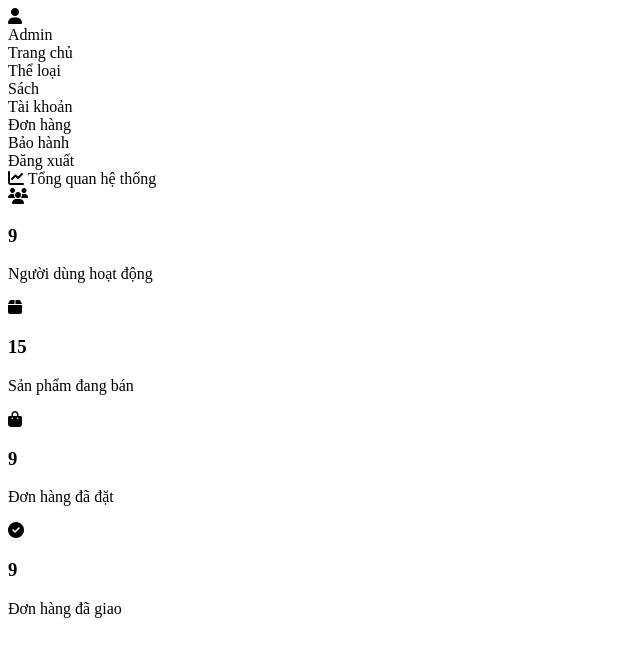
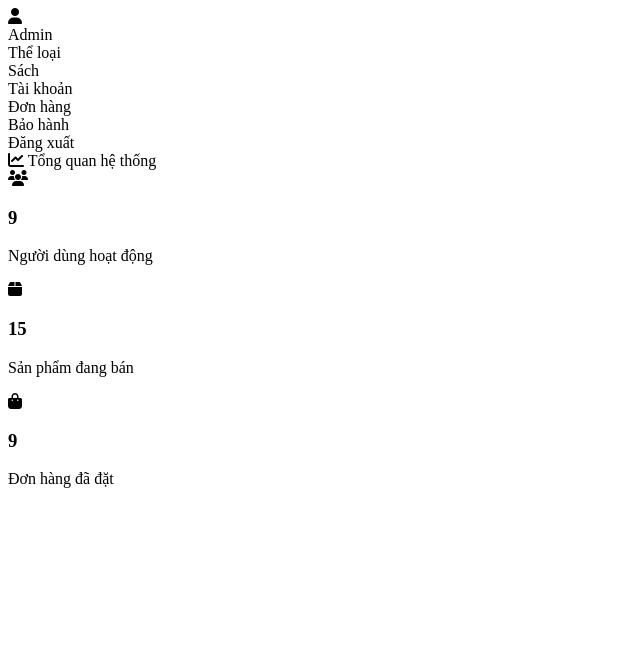
Before and after one commit to ngsouthbrother04/DOAN_WEB2, a PHP site: page /admin.php in a window 1280 px wide. Shown: the top 657 px of the page, without its empty margins (0-640 px from the left). Run offline with PHP 8.4, Linux system fonts and the light colour scheme; data comes from the database, SQL or seed files in the repository.

Commit message:
sửa lại giao diện admin

```diff
--- a/PHP/admin.php
+++ b/PHP/admin.php
@@ -8,12 +8,7 @@ $totalProducts = mysqli_fetch_assoc(mysqli_query($conn, "SELECT COUNT(*) as tota
 $totalOrders = mysqli_fetch_assoc(mysqli_query($conn, "SELECT COUNT(*) as total FROM DONHANG"))['total'];
 $orders = mysqli_fetch_assoc(mysqli_query($conn, "SELECT COUNT(*) as total FROM DONHANG"))['total'];
 
-// Kiểm tra phiên đăng nhập admin
-// session_start();
-// if (!isset($_SESSION['admin_id'])) {
-//    header("Location: login.php");
-//    exit();
-// }
+
 ?>
 
 <!DOCTYPE html>
@@ -36,7 +31,6 @@ $orders = mysqli_fetch_assoc(mysqli_query($conn, "SELECT COUNT(*) as total FROM
          <div>Admin</div>
       </div>
 
-      <div class="menu-item" data-target="edit_taikhoan.php">Trang chủ</div>
       <div class="menu-item" data-target="edit_theLoai.php">Thể loại</div>
       <div class="menu-item" data-target="edit_sach.php">Sách</div>
       <div class="menu-item" data-target="edit_taikhoan.php">Tài khoản</div>
@@ -83,15 +77,6 @@ $orders = mysqli_fetch_assoc(mysqli_query($conn, "SELECT COUNT(*) as total FROM
                </div>
             </div>
 
-            <div class="stat-card completed-stat">
-               <div class="stat-icon completed-icon">
-                  <i class="fas fa-check-circle"></i>
-               </div>
-               <div class="stat-info">
-                  <h3><?php echo $orders; ?></h3>
-                  <p>Đơn hàng đã giao</p>
-               </div>
-            </div>
          </div>
       </div>
    </div>
--- a/PHP/admin_orders.php
+++ b/PHP/admin_orders.php
@@ -367,7 +367,6 @@ function displayStatus($status)
             </div>
             <div>Admin</div>
         </div>
-        <div class="menu-item" data-target="admin.php">Tổng quan</div>
         <div class="menu-item" data-target="edit_loaisach.php">Thể loại</div>
         <div class="menu-item" data-target="edit_sach.php">Sách</div>
         <div class="menu-item" data-target="edit_taikhoan.php">Tài khoản</div>
--- a/PHP/admin_warranty.php
+++ b/PHP/admin_warranty.php
@@ -233,7 +233,6 @@ function getSortIcon($field, $current_sort_field, $current_sort_direction) {
             </div>
             <div>Admin</div>
         </div>
-        <div class="menu-item" data-target="admin.php">Tổng quan</div>
         <div class="menu-item" data-target="edit_loaisach.php">Thể loại</div>
         <div class="menu-item" data-target="edit_sach.php">Sách</div>
         <div class="menu-item" data-target="edit_taikhoan.php">Tài khoản</div>
--- a/PHP/db_connect.php
+++ b/PHP/db_connect.php
@@ -1,7 +1,7 @@
 <?php
 $servername = "localhost";
 $username = "root";
-$password = "root";
+$password = "";
 $dbname = "WEB2_BookStore"; // Tên cơ sở dữ liệu
 
 $conn = new mysqli($servername, $username, $password, $dbname);
--- a/PHP/edit_loaisach.php
+++ b/PHP/edit_loaisach.php
@@ -166,6 +166,7 @@ function getSortIcon($field, $current_sort_field, $current_sort_direction)
     <title>T1 Bookstore | Quản lý thể loại</title>
     <link rel="stylesheet" href="https://cdnjs.cloudflare.com/ajax/libs/font-awesome/6.4.0/css/all.min.css">
     <link rel="stylesheet" href="../CSS/admin.css">
+    <link rel="stylesheet" href="../CSS/index.css">
     <style>
         .category-form {
             background-color: #fff;
@@ -349,7 +350,6 @@ function getSortIcon($field, $current_sort_field, $current_sort_direction)
             </div>
             <div>Admin</div>
         </div>
-        <div class="menu-item" data-target="trangchu.php">Trang chủ</div>
         <div class="menu-item" data-target="edit_loaisach.php">Thể loại</div>
         <div class="menu-item" data-target="edit_sach.php">Sách</div>
         <div class="menu-item" data-target="tai_khoan.php">Tài khoản</div>
--- a/PHP/edit_sach.php
+++ b/PHP/edit_sach.php
@@ -218,6 +218,7 @@ function getSortIcon($field, $current_sort, $current_order)
    <title>T1 Bookstore | QUẢN LÝ SÁCH</title>
    <link rel="stylesheet" href="https://cdnjs.cloudflare.com/ajax/libs/font-awesome/6.4.0/css/all.min.css">
    <link rel="stylesheet" href="../CSS/admin.css">
+   <link rel="stylesheet" href="../CSS/index.css">
    <style>
       .product-form {
          background-color: #fff;
@@ -483,7 +484,6 @@ function getSortIcon($field, $current_sort, $current_order)
          <div>Admin</div>
       </div>
 
-      <div class="menu-item" data-target="trangchu.php">Trang chủ</div>
       <div class="menu-item" data-target="edit_loaisach.php">Thể loại</div>
       <div class="menu-item" data-target="edit_sach.php">Sách</div>
       <div class="menu-item" data-target="tai_khoan.php">Tài khoản</div>
--- a/PHP/edit_taikhoan.php
+++ b/PHP/edit_taikhoan.php
@@ -247,6 +247,7 @@ function getSortIcon($field, $current_sort, $current_order)
    <title>T1 Bookstore | QUẢN LÝ TÀI KHOẢN</title>
    <link rel="stylesheet" href="https://cdnjs.cloudflare.com/ajax/libs/font-awesome/6.4.0/css/all.min.css">
    <link rel="stylesheet" href="../CSS/admin.css">
+   <link rel="stylesheet" href="../CSS/index.css">
    <style>
       .account-form {
          background-color: #fff;
@@ -477,7 +478,6 @@ function getSortIcon($field, $current_sort, $current_order)
          </div>
          <div>Admin</div>
       </div>
-      <div class="menu-item">Trang chủ</div>
       <div class="menu-item">Thể loại</div>
       <div class="menu-item">Sách</div>
       <div class="menu-item active">Tài khoản</div>
```
